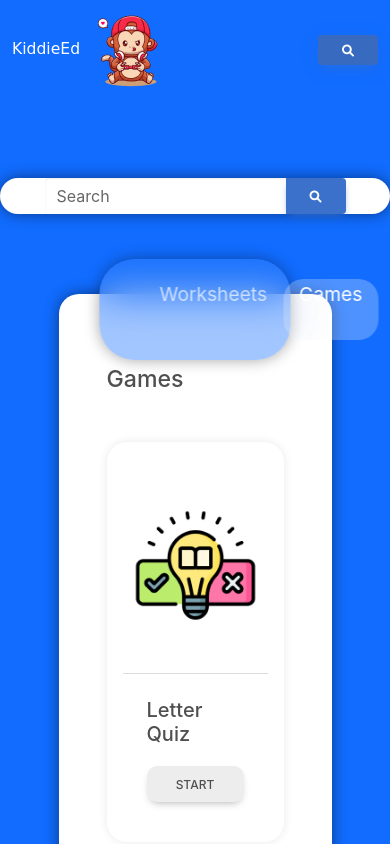
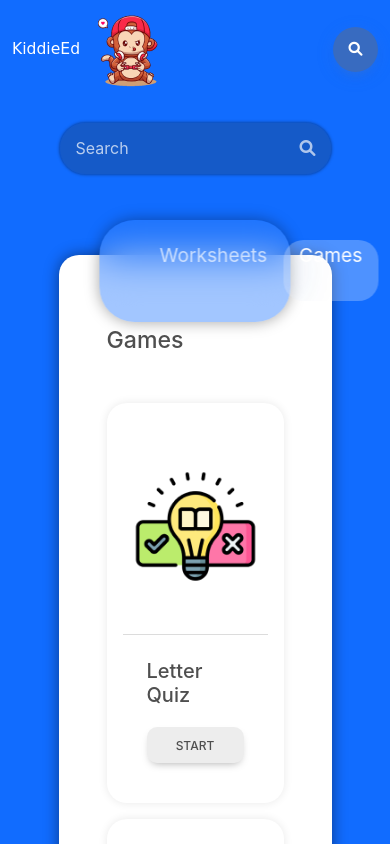
Before and after one commit to kORzix/KiddieEd-react-frontend, a React (Create React App) app: page /games in a window 390 px wide. Both pictures are taken after a click on the button 348 px from the left and 49 px from the top of the page. Shown: the top 844 px of the page. Built offline with nearby package versions, Linux system fonts and the light colour scheme; a web font is replaced by a local one.

Commit message:
Responsive search styling done

```diff
--- a/src/NotFound.js
+++ b/src/NotFound.js
@@ -6,7 +6,7 @@ function NotFound() {
       <div className="not-found-content">
         <h1>Oops! Page Not Found</h1>
         <p>The page you are looking for may have been moved, deleted, or doesn't exist.</p>
-        <img src="/images/404.png" alt="404 Illustration" />
+        <img src="" alt="404 Illustration" />
       </div>
     </div>
   );
--- a/src/components/navbar.js
+++ b/src/components/navbar.js
@@ -1,6 +1,5 @@
 import * as React from "react";
 import { Link } from "react-router-dom";
-
 
 function search_button() {
   var x = document.getElementById("s_bar");
@@ -24,32 +23,15 @@ const Navbar = ({img}) => {
                 <input type="text" className="form-control text-reset" placeholder="Search" />
                 <span className="search-icon"><i className="fas fa-search"></i></span>
               </div>
-                <button type="button" className="btn btn-primary hide-btn" onClick={search_button}>
+                <button type="button" className="btn btn-primary hide-btn btn-floating btn-lg" onClick={search_button}>
                   <i className="fas fa-search"></i>
                 </button>
             </div>
           </nav>
-
-
-
-
-        <div className="container">
-        <div className="row d-flex justify-content-center align-items-center">
-            <div id="s_bar" className="col-10 col-sm-12 col-md-10 col-lg-8 col-xl-6" style={{display:'none'}}>
-                <div className="input-group">
-                    <div className="form-outline">
-                        <input id="search-input form1" type="search" className="form-control" />
-                        <label className="form-label" for="form1">Search</label>
-                    </div>
-                    <button id="search-button" type="button" className="btn btn-primary">
-                        <i className="fas fa-search"></i>
-                    </button>
-                </div>
-            </div>
-        </div>
-        </div>
-
-
+          <div className="search-bar mt-4" id="s_bar" style={{display:'none',width: '70%',margin:'0 auto'}}>
+            <input id="search-input form1" type="search" className="form-control text-reset" placeholder="Search" />
+            <span className="search-icon"><i className="fas fa-search"></i></span>
+          </div>
         </div>
     );
   }
--- a/src/index.css
+++ b/src/index.css
@@ -194,7 +194,7 @@ code {
   margin-right: 1.5em;
 }
 
-.search-bar input:hover{
+#hide-search input:hover{
   width: 30vw;
 }
 
@@ -234,6 +234,10 @@ code {
   display: none;
 }
 
+.hide-btn:hover{
+  transform: scale(1.2) !important;
+}
+
 @media only screen and (max-width: 800px) {
   .hide-btn{
     display: flex;
@@ -241,6 +245,12 @@ code {
 
   #hide-search{
     display: none;
+  }
+}
+
+@media only screen and (min-width: 800px) {
+  #s_bar{
+    display: none !important;
   }
 }
 
```
Also changed, not shown: src/images/404.jpg (added).
